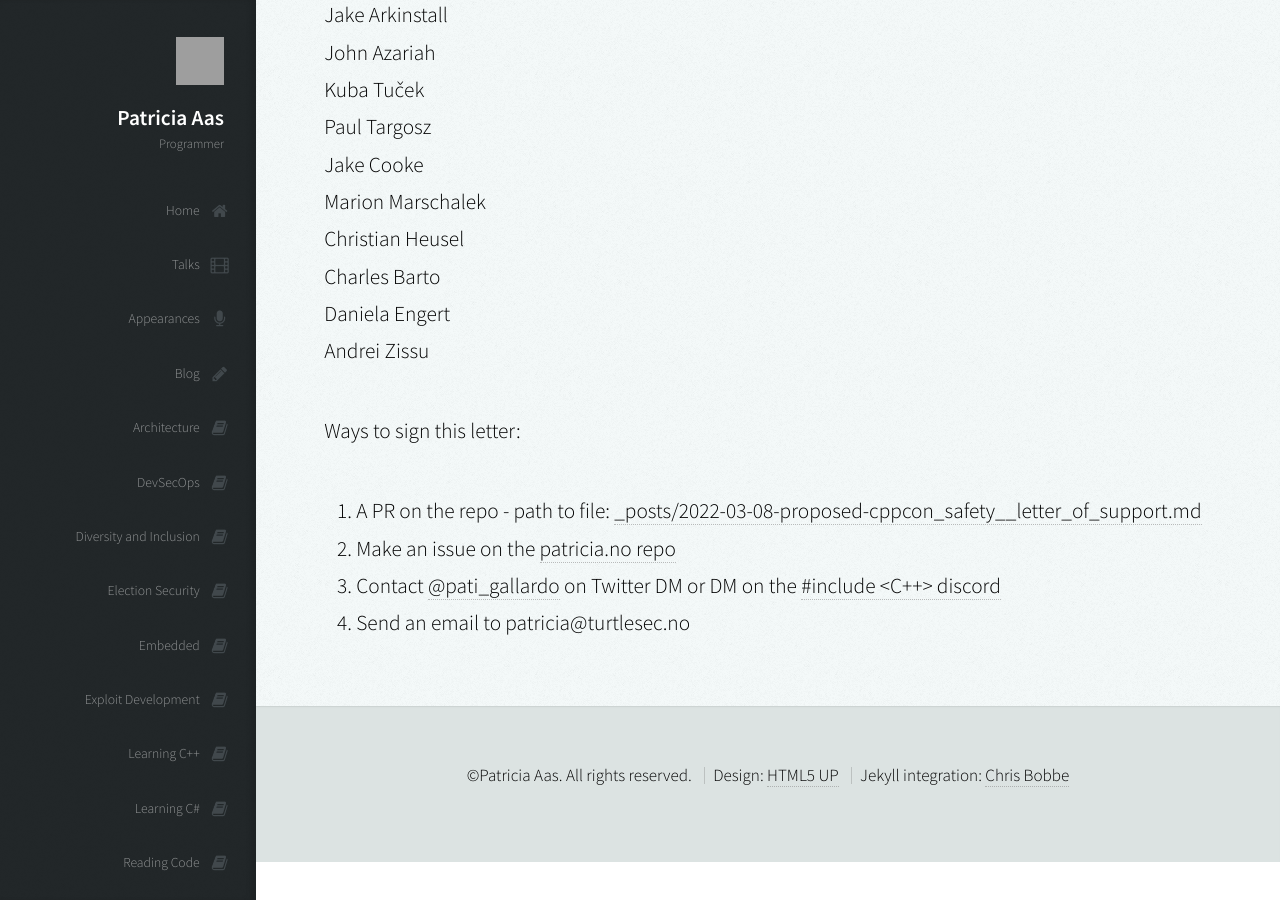
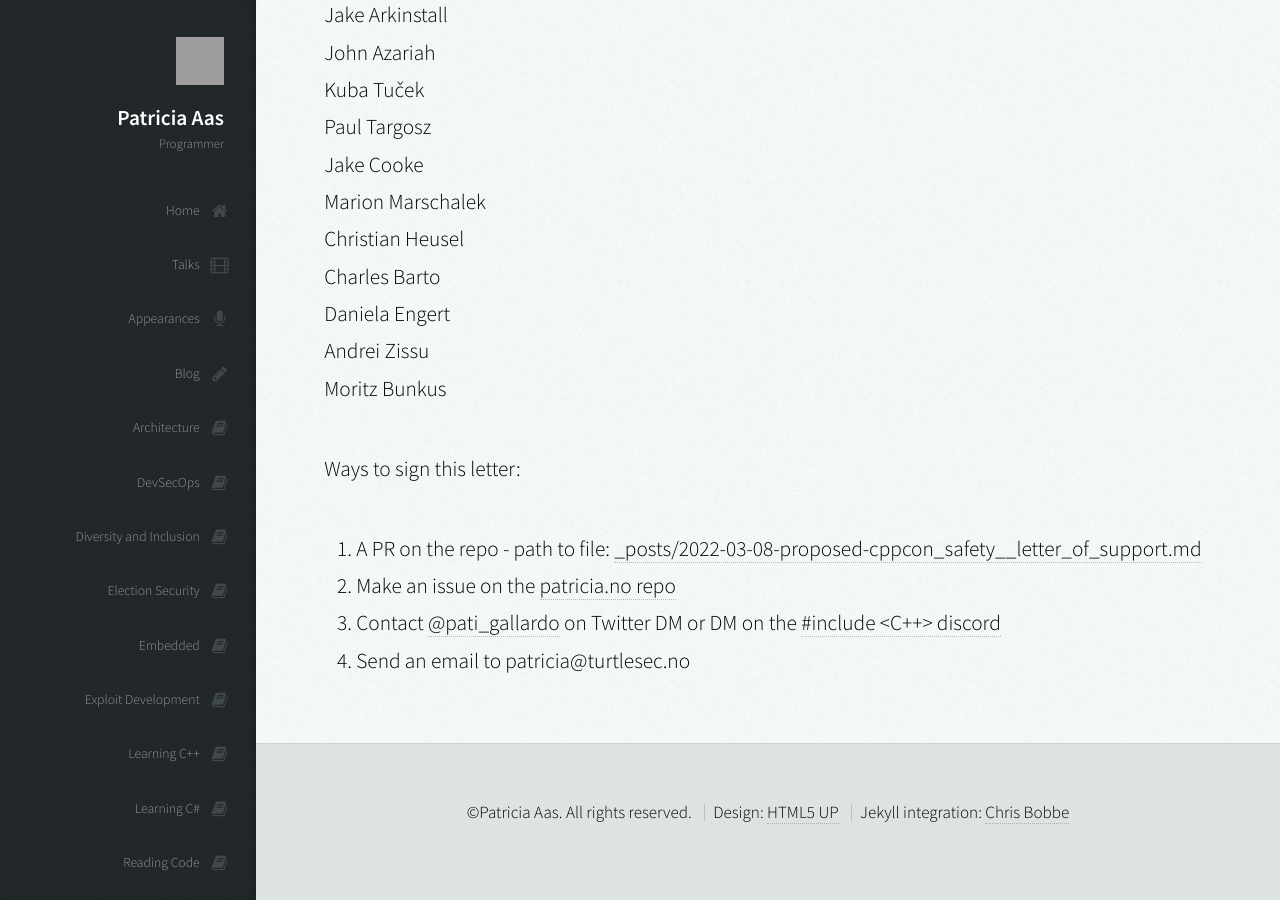
Before and after one commit to patricia-gallardo/patricia-gallardo.github.io, a Jekyll site: the page built from _posts/2022-03-08-proposed-cppcon_safety__letter_of_support.md, in a window 1280 px wide and 900 px high, scrolled down 6904 px. Built offline with Jekyll 4.4.1, drawn with Linux system fonts in a browser that asks for light colours; nearby versions of some CDN libraries; grey boxes are pictures that could not be loaded.

Commit message:
Add my name as well

```diff
--- a/_posts/2022-03-08-proposed-cppcon_safety__letter_of_support.md
+++ b/_posts/2022-03-08-proposed-cppcon_safety__letter_of_support.md
@@ -193,6 +193,7 @@ Christian Heusel <br>
 Charles Barto <br>
 Daniela Engert <br>
 Andrei Zissu <br>
+Moritz Bunkus<br>
 
 
 Ways to sign this letter:
```
